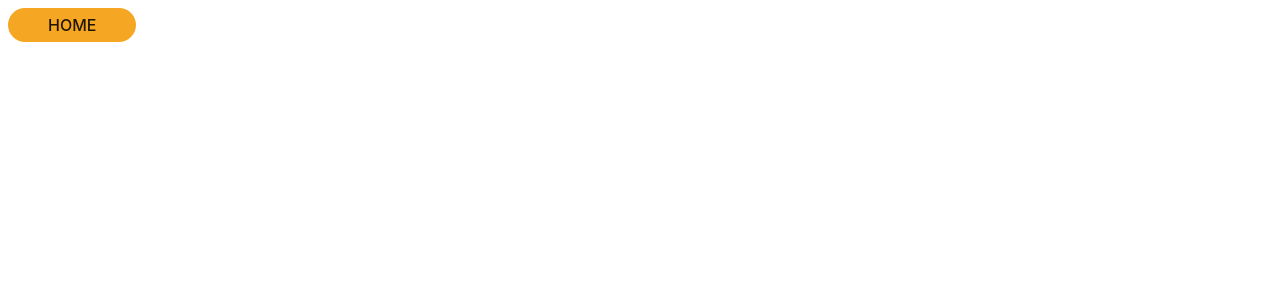
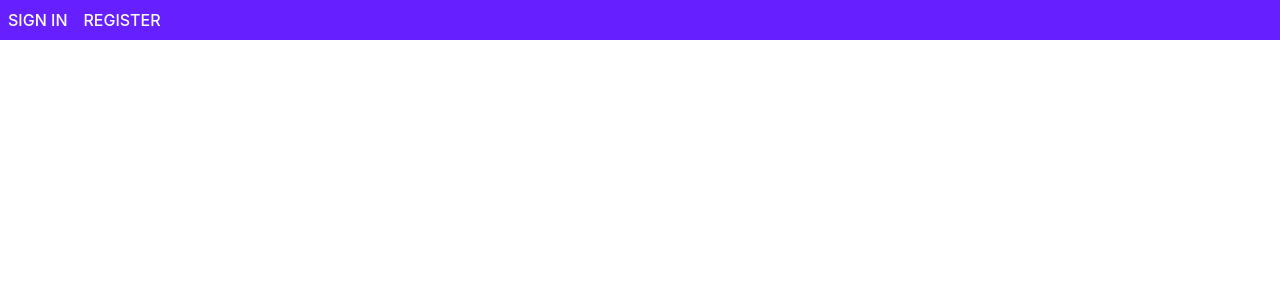
Before and after one commit to iamthuypham/Lambda-sky-frontend, a React (Create React App) app: page / in a window 1280 px wide. Shown: the top 300 px of the page. Built offline with nearby package versions, Linux system fonts and the light colour scheme.

Commit message:
Add Authentication Bar with buttons

```diff
--- a/public/index.html
+++ b/public/index.html
@@ -24,7 +24,7 @@
     -->
     <title>React App</title>
   </head>
-  <body>
+  <body style="margin:0">
     <noscript>You need to enable JavaScript to run this app.</noscript>
     <div id="root"></div>
     <!--
--- a/src/App.js
+++ b/src/App.js
@@ -1,10 +1,10 @@
 import React, { Component } from 'react';
 import { BrowserRouter as Router, Route } from 'react-router-dom';
-import Button from '@material-ui/core/Button';
+import AuthenticationBar from './components/authentication/authenticationBar';
 
 const Home = props => (
   <div>
-    <Button>Home</Button>
+    <AuthenticationBar />
   </div>
 );
 
--- /dev/null
+++ b/src/components/authentication/authenticationBar.js
@@ -0,0 +1,21 @@
+import React from 'react';
+import Button from '@material-ui/core/Button';
+import { withStyles } from '@material-ui/core/styles';
+
+const AuthenticationBar = ({ classes }) => (
+  <div className={classes.authenticationBar}>
+    <Button>Sign In</Button>
+    <Button>Register</Button>
+  </div>
+);
+
+const styles = theme => ({
+  authenticationBar: {
+    background: theme.palette.primary.main,
+    '&& button': {
+      color: theme.palette.common.white
+    }
+  }
+});
+
+export default withStyles(styles)(AuthenticationBar);
--- a/src/theme.js
+++ b/src/theme.js
@@ -4,8 +4,8 @@ export default createMuiTheme({
   palette: {
     primary: {
       light: '#BD10E0',
-      main: '#2A0678',
-      dark: '#280547'
+      main: '#661FFF',
+      dark: '#521EC3'
     },
     secondary: {
       main: '#F5A623'
@@ -31,14 +31,5 @@ export default createMuiTheme({
         'linear-gradient(to right, rgb(245,166,35) 0%, rgb(181,106,133) 100%, rgb(102,31,255) 100%)'
     }
   },
-  overrides: {
-    MuiButton: {
-      text: {
-        background: '#F5A623',
-        borderRadius: 20,
-        border: 0,
-        padding: '3px 40px'
-      }
-    }
-  }
+  overrides: {}
 });
```
